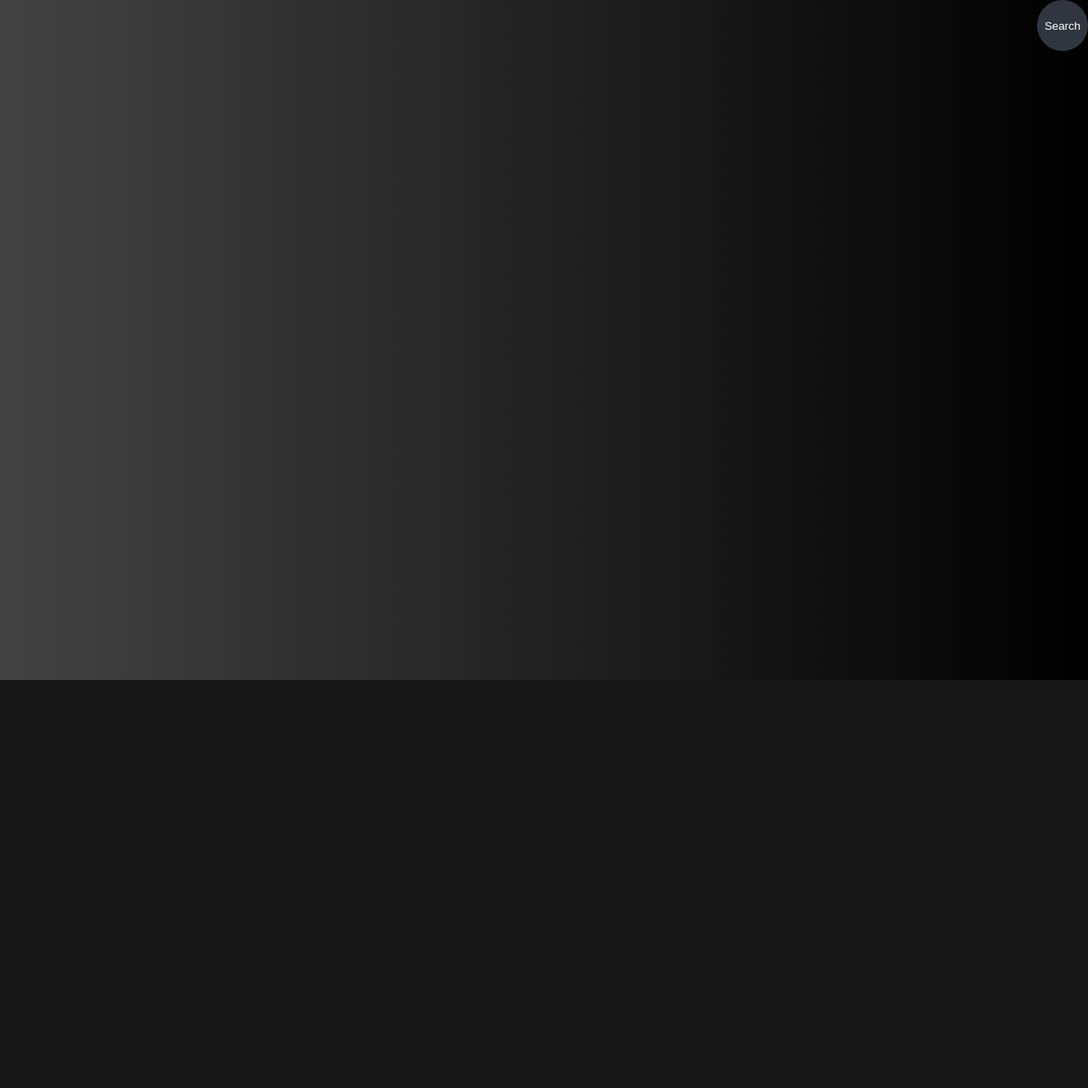
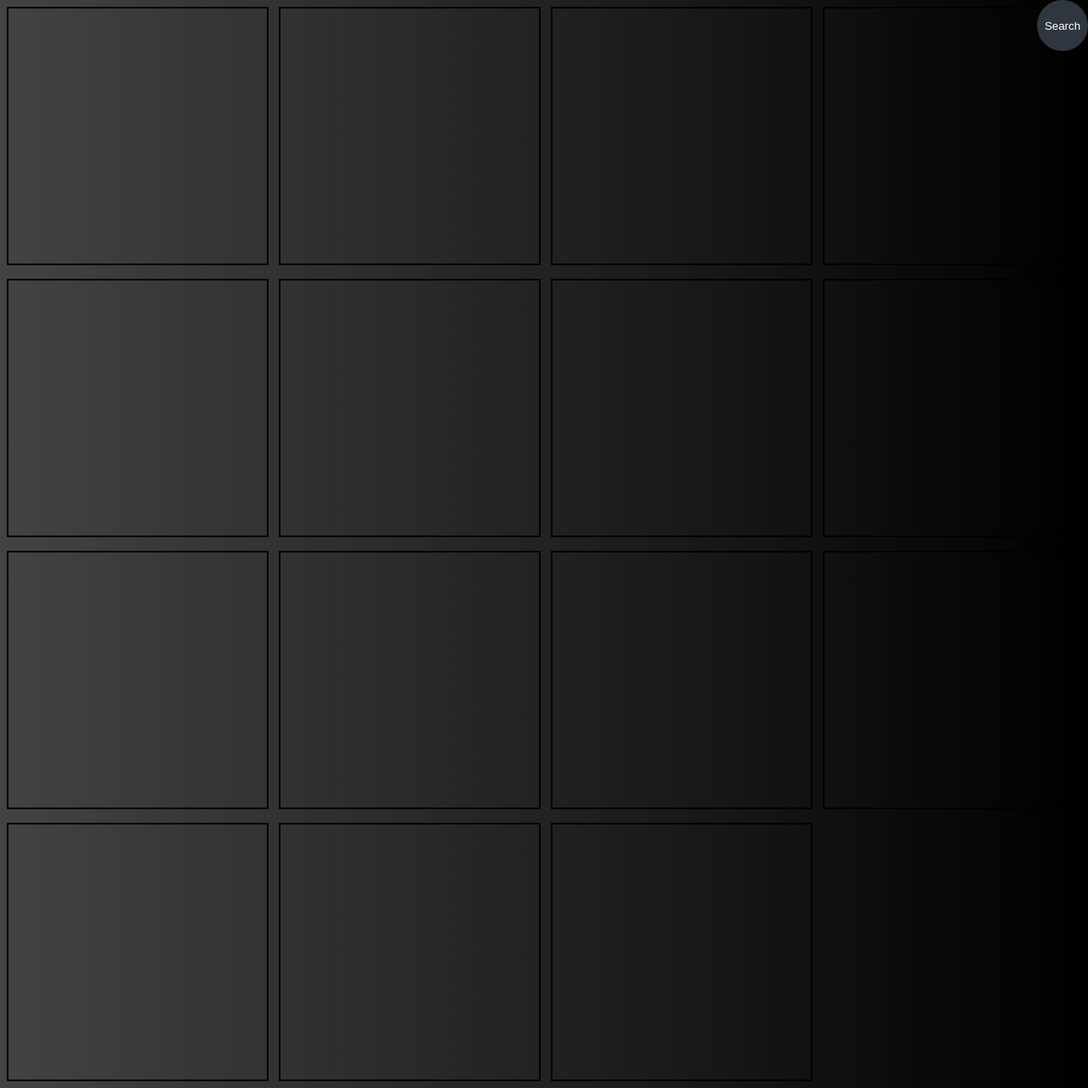
Before and after one commit to engineerOfLies/rabbitmqphp_example, a PHP site: page /frontend/index.php in a window 1280 px wide. Shown: the whole page at 85% size. Before the commit the page ends 800 px from the top, so only its background shows below. Run offline with PHP 8.4, Linux system fonts and the light colour scheme; data that the repository does not hold is empty.

Commit message:
chore: added grid for movie posters

```diff
--- a/frontend/index.php
+++ b/frontend/index.php
@@ -28,12 +28,21 @@ if(isset($_POST['submit'])) {
     <head>
     </head>
     <body>
-    <form method="post">
-    <div class="searchBox">
-    <input class="searchInput" type="search" id="id" name="id" placeholder="Movie Title">
-      <button type="submit" name="submit" class="searchButton"> Search </button>
+      <div class="container">
+      <form method="post">
+      <div class="searchBox">
+      <input class="searchInput" type="search" id="id" name="id" placeholder="Movie Title">
+        <button type="submit" name="submit" class="searchButton"> Search </button>
+      </div>
+      </form>
+
+      <div class="grid">
+          <!-- FOR LOOP PHP -->
+          <?php for($i = 0; $i < 15; $i++) { ?>
+            <div class="movie-poster"></div>
+            <?php } ?>
+      </div>
     </div>
-    </form>
     <!-- <div class="form">
       <form method="post">
         <input type="search" name="id" id="id" placeholder="Search" required/>
@@ -44,6 +53,30 @@ if(isset($_POST['submit'])) {
 </html>
 
 <style>
+
+  /* Movie Posters Container */
+  .container {
+    width: 100%;
+    /* Adjust this for bigger bounding box */
+    max-width: 1440px;
+    margin: 0 auto;
+  }
+
+  .grid {
+    width: 100%;
+    display: grid;
+    /* Adjust minmax value (e.g 350px) to adjust the minimum size of the box */
+    grid-template-columns: repeat(auto-fill, minmax(300px, 1fr));
+    gap: 16px;
+  }
+
+  .movie-poster {
+    height: 300px;
+    width: 100%;
+    border: solid 2px black;
+  }
+
+
 
 
 body {
```
